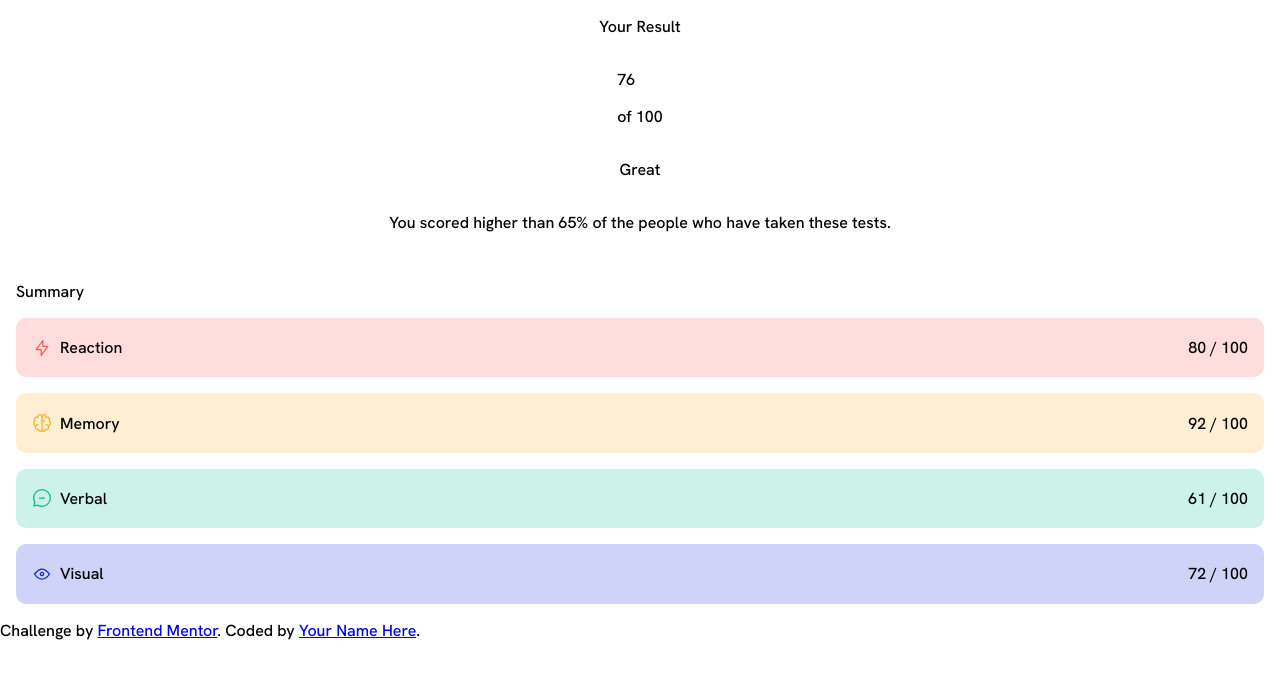
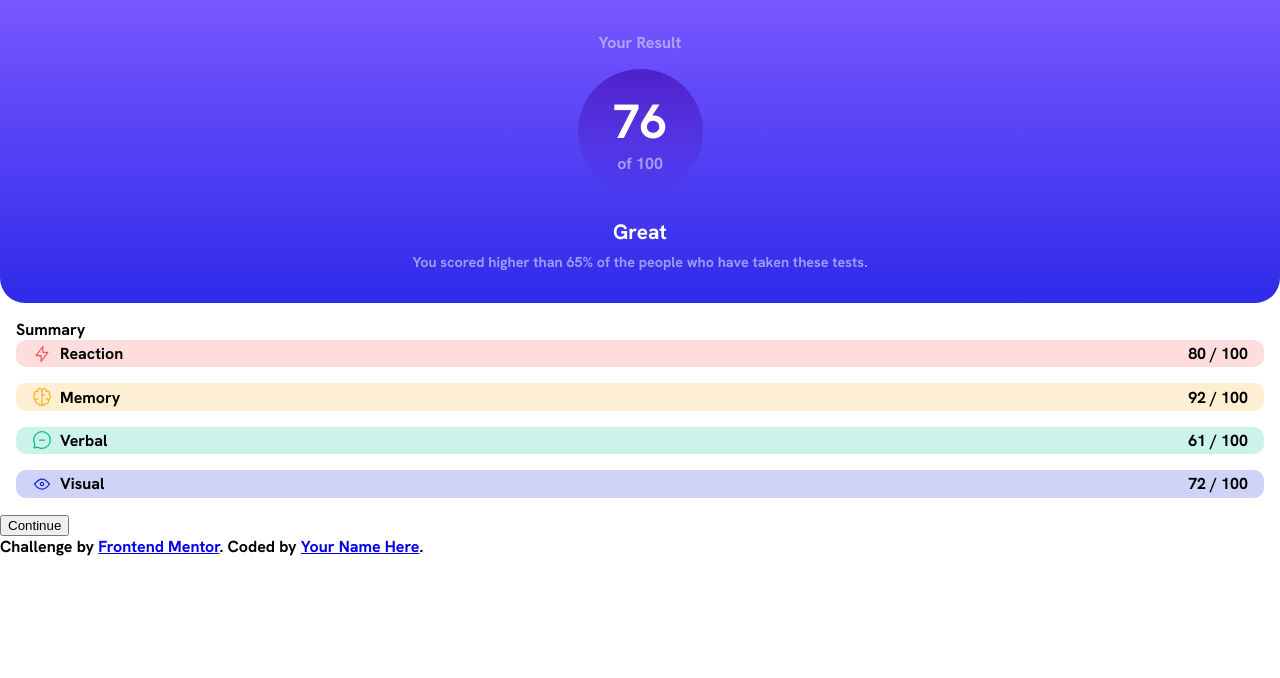
Before and after one commit to jakegodsall/results-summary-component-frontend-practice, a plain HTML site: page index.html in a window 1280 px wide. Drawn offline with Linux system fonts and the light colour scheme.

Commit message:
styked results section

```diff
--- a/index.html
+++ b/index.html
@@ -15,12 +15,14 @@
         <main class="main-container">
             <div class="results-section">
                 <p>Your Result</p>
-                <div>
-                    <p>76</p>
+                <div class="results__circle">
+                    <p class="results-section__score">76</p>
                     <p>of 100</p>
                 </div>
-                <p>Great</p>
-                <p>You scored higher than 65% of the people who have taken these tests.</p>
+                <p class="results-section__score-label">Great</p>
+                <p class="results-section__score-description">
+                    You scored higher than 65% of the people who have taken these tests.
+                </p>
             </div>
             <div class="summary-section">
                 <p>Summary</p>
@@ -55,6 +57,7 @@
                     </div>
                 </div>
             </div>
+            <button>Continue</button>
         </main>
 
         <div class="attribution">
--- a/styles.css
+++ b/styles.css
@@ -7,12 +7,50 @@
 
 body {
     margin: 0;
+    font-weight: 700;
+}
+
+p {
+    margin: 0;
 }
 
 .results-section {
     display: flex;
     flex-direction: column;
     align-items: center;
+    background-image: linear-gradient(hsl(252, 100%, 67%), hsl(241, 81%, 54%));
+    text-align: center;
+    color: hsla(241, 100%, 89%, 0.7);
+    border-bottom-left-radius: 25px;
+    border-bottom-right-radius: 25px;
+    padding: 2rem;
+}
+
+.results__circle {
+    display: flex;
+    flex-direction: column;
+    align-items: center;
+    justify-content: center;
+    border-radius: 100%;
+    width: 125px;
+    height: 125px;
+    margin: 1rem;
+    background-image: linear-gradient(hsla(256, 72%, 46%, 1), hsla(241, 72%, 46%, 0));
+}
+
+.results-section__score {
+    font-size: 3rem;
+    color: #fff;
+}
+
+.results-section__score-label {
+    font-size: 1.3rem;
+    margin: 0.5rem 0;
+    color: #fff;
+}
+
+.results-section__score-description {
+    font-size: 0.9rem;
 }
 
 .summary-section {
```
